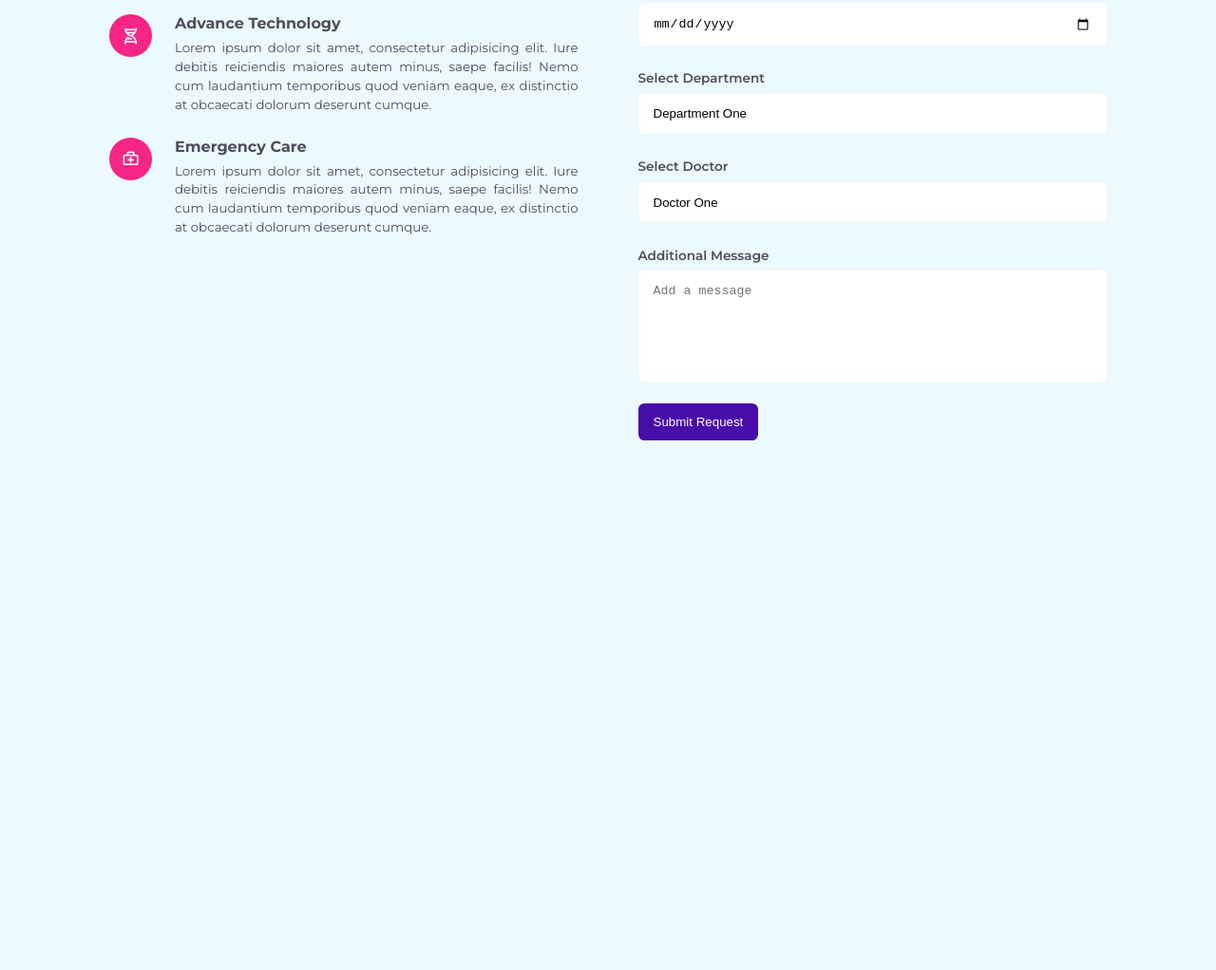
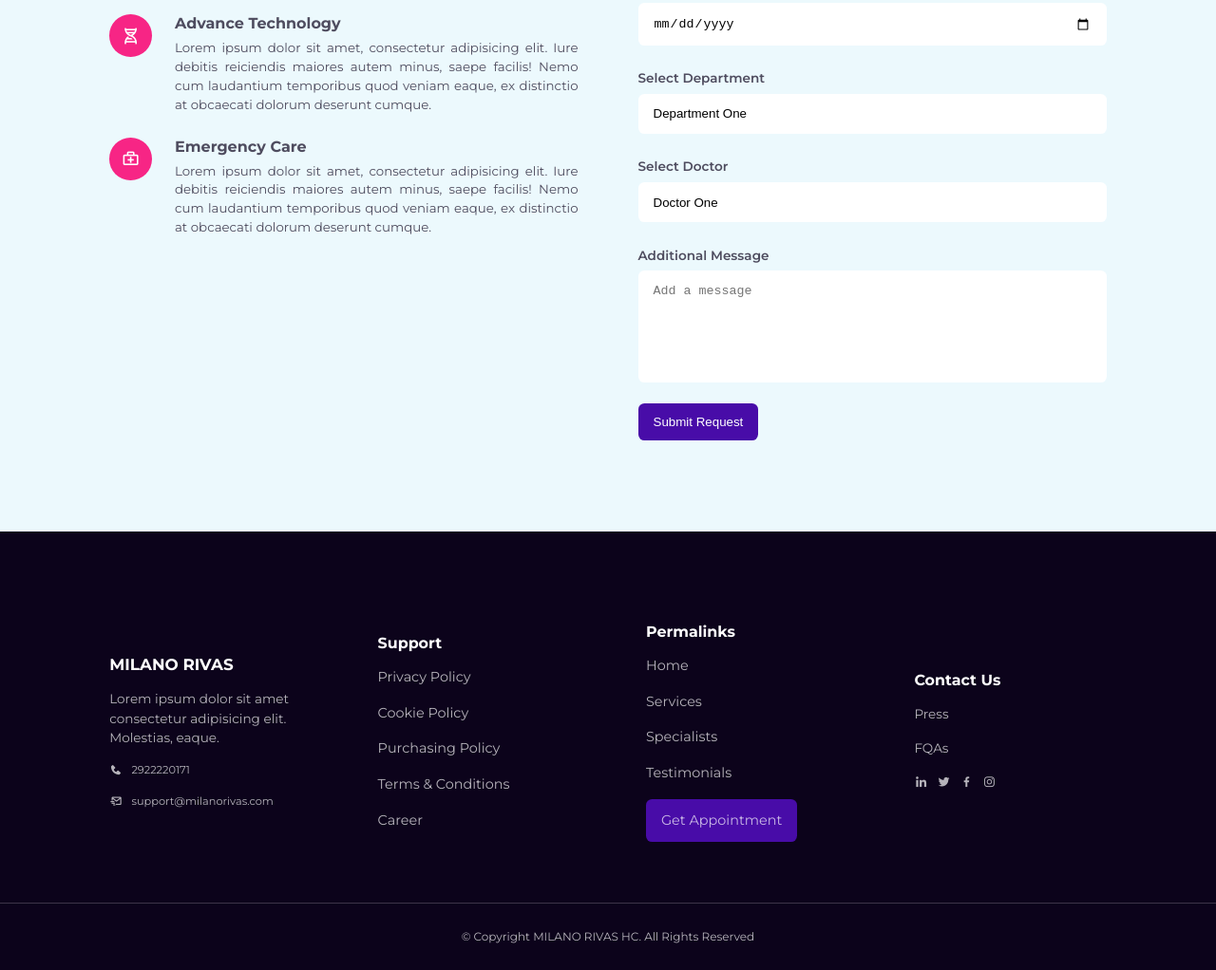
Before and after one commit to LilyMilano/hospital-website_html-sass-javascript_may2023, a website: page index.html in a window 1280 px wide. Shown: the part 2937-3959 px from the top of the page at 95% size. Before the commit the page ends 3401 px from the top, so only its background shows below. Drawn offline with nearby package versions, Linux system fonts and the light colour scheme.

```diff
--- a/index.html
+++ b/index.html
@@ -391,6 +391,61 @@
         </div>
     </section>
 
+    <!-- ========== Start Footer Section ========== -->
+
+    <footer>
+        <div class="container">
+            <article>
+                <a href="#" class="footer__logo">
+                    <h3>MILANO RIVAS</h3>
+                </a>
+                <P>Lorem ipsum dolor sit amet consectetur adipisicing elit. Molestias, eaque.</P>
+                <div>
+                    <i class="bx bxs-phone"></i>
+                    <small>2922220171</small>
+                </div>
+                <div>
+                    <i class="bx bx-mail-send"></i>
+                    <small>support@milanorivas.com</small>
+                </div>
+            </article>
+
+            <article>
+                <h3>Support</h3>
+                <a href="#">Privacy Policy</a>
+                <a href="#">Cookie Policy</a>
+                <a href="#">Purchasing Policy</a>
+                <a href="#">Terms & Conditions</a>
+                <a href="#">Career</a>
+            </article>
+
+            <article>
+                <h3>Permalinks</h3>
+                <a href="#">Home</a>
+                <a href="#services">Services</a>
+                <a href="#specialists">Specialists</a>
+                <a href="#testimonials">Testimonials</a>
+                <a href="#appointment" class="btn-primary">Get Appointment</a>
+            </article>
+
+            <article>
+                <h3>Contact Us</h3>
+                <p>Press</p>
+                <p>FQAs</p>
+                <div class="footer__socials">
+                    <a href="#"><i class='bx bxl-linkedin'></i></a>
+                    <a href="#"><i class='bx bxl-twitter'></i></a>
+                    <a href="#"><i class='bx bxl-facebook'></i></a>
+                    <a href="#"><i class='bx bxl-instagram'></i></a>
+                </div>
+            </article>
+        </div>
+        <div class="copyright">
+            <small>&copy; Copyright MILANO RIVAS HC. All Rights Reserved</small>
+        </div>
+
+    </footer>
+
 
     <!-- Swiper JS -->
     <script src="https://cdn.jsdelivr.net/npm/swiper@9/swiper-bundle.min.js"></script>
--- a/main.js
+++ b/main.js
@@ -15,6 +15,15 @@
 };
 
 closeNavBtn.addEventListener('click', closeNav);
+
+//Close unfolded nav menu when is clicked
+if (window.innerWidth < 1024) {
+	document.querySelectorAll('#nav__items li a').forEach((navItem) => {
+		navItem.addEventListener('click', () => {
+			closeNav();
+		});
+	});
+}
 
 // Testimonials Section (swiper js)
 var swiper = new Swiper('.mySwiper', {
--- a/scss/main.scss
+++ b/scss/main.scss
@@ -7,3 +7,4 @@
 @import './partials/specialists';
 @import './partials/testimonials';
 @import './partials/appoinments';
+@import './partials/footer';
--- /dev/null
+++ b/scss/partials/_footer.scss
@@ -0,0 +1,80 @@
+footer {
+	background: $black-color;
+	color: $light-color;
+	padding-top: 6rem;
+	margin-top: 6rem;
+
+	.container {
+		display: grid;
+		grid-template-columns: repeat(4, 1fr);
+		gap: 5rem;
+		font-size: 0.85rem;
+
+		a {
+			color: $light-color;
+			transition: all 400ms ease;
+
+			&:hover {
+				color: $white-color;
+			}
+
+			& > h3 {
+				color: $white-color;
+			}
+		}
+
+		article {
+			display: flex;
+			flex-direction: column;
+			gap: 1rem;
+
+			& > div {
+				display: flex;
+				align-items: center;
+				gap: 0.6rem;
+			}
+
+			& > h3 {
+				color: $white-color;
+			}
+		}
+	}
+
+	.copyright {
+		text-align: center;
+		padding: 1.5rem 0;
+		margin-top: 4rem;
+		border-top: 1px solid rgba($white-color, 0.2);
+		font-size: 0.9rem;
+	}
+}
+
+/***** MEDIA QUERIES (MEDIUM DEVICES) *****/
+@media screen and (max-width: 1024px) {
+	footer {
+		.container {
+			gap: 2.5rem;
+		}
+	}
+}
+
+/***** MEDIA QUERIES (SMALL DEVICES) *****/
+@media screen and (max-width: 600px) {
+	footer {
+		.container {
+			grid-template-columns: 1fr;
+			text-align: center;
+
+			.btn-primary,
+			.footer__socials {
+				margin: 0 auto;
+			}
+
+			article {
+				& > div {
+					justify-content: center;
+				}
+			}
+		}
+	}
+}
```
Also changed, not shown: css/main.css, 1 other file.
